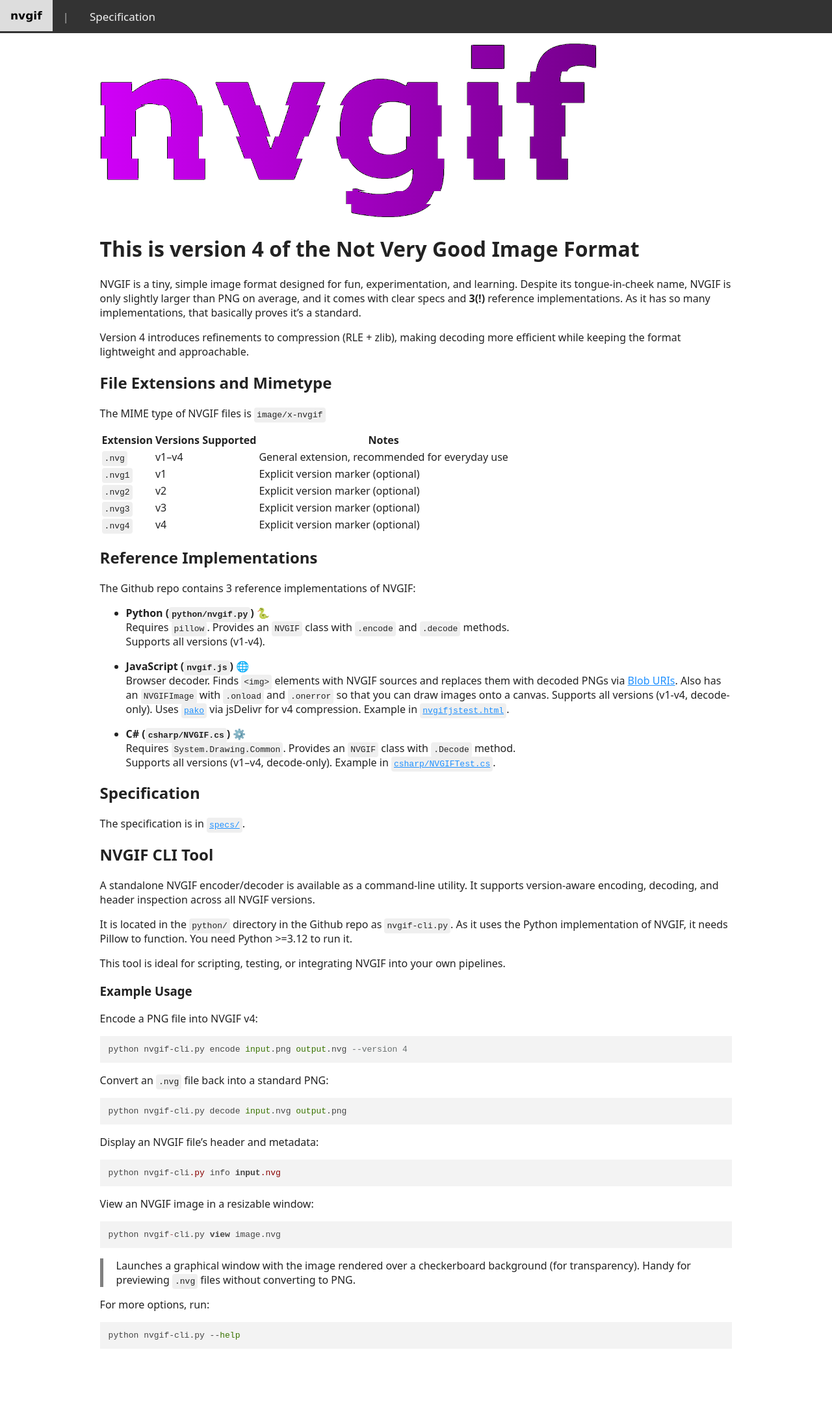
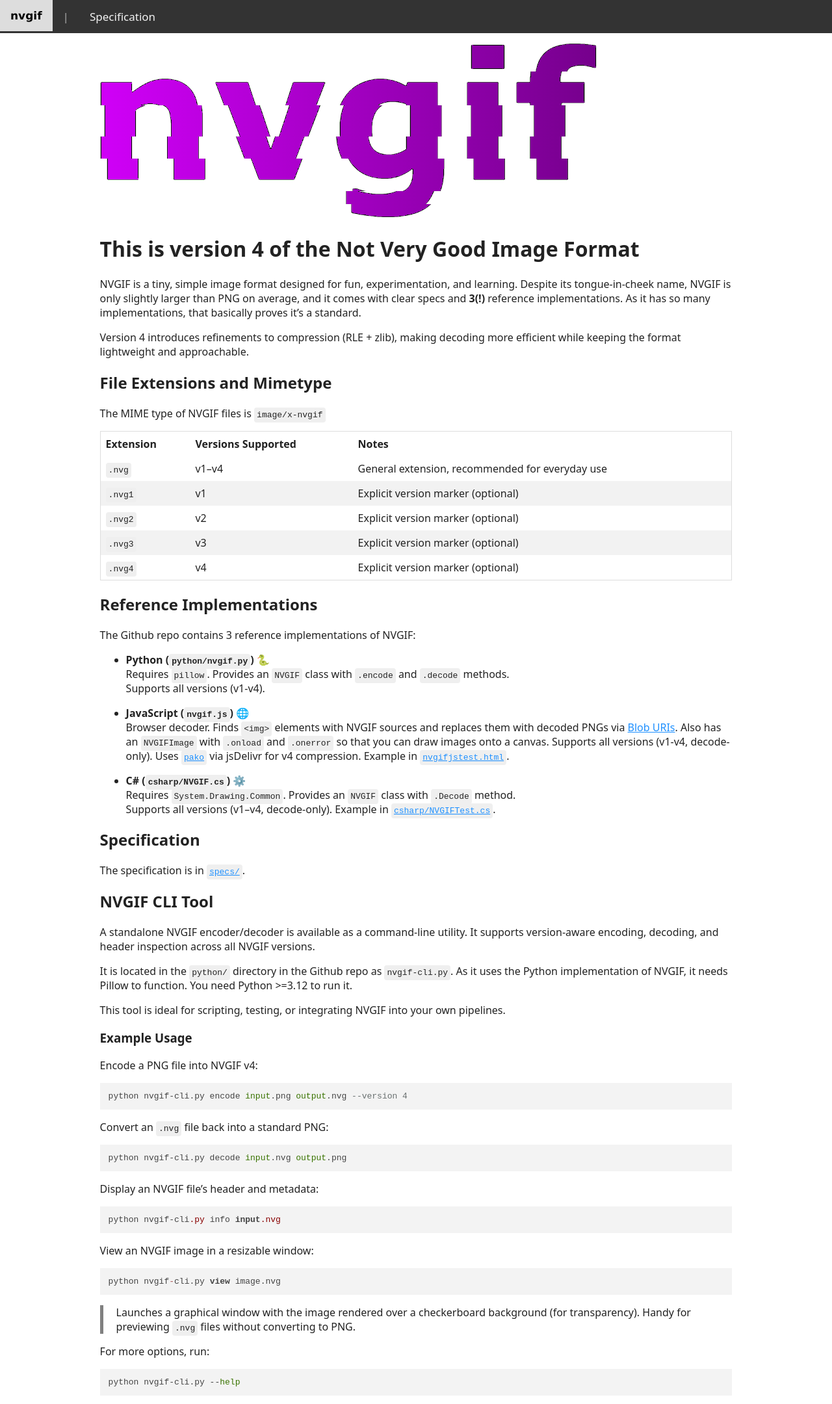
Before and after one commit to tiash-and-cats/nvgif, a Jekyll site: the page built from index.md, in a window 1280 px wide. Shown: the whole page at 65% size. Built offline with Jekyll 4.4.1, drawn with Linux system fonts in a browser that asks for light colours; nearby versions of some CDN libraries; before the commit the page ends 2088 px from its top, so only the background shows below that.

Commit message:
Made improvements to csharp/README.md and theme

```diff
--- a/_layouts/default.html
+++ b/_layouts/default.html
@@ -85,6 +85,22 @@ blockquote {
   padding-left: 20px;
   border-left: 5px solid grey;
 }
+
+table {
+  border-collapse: collapse;
+  border-spacing: 0;
+  width: 100%;
+  border: 1px solid #ddd;
+}
+
+th, td {
+  text-align: left;
+  padding: 8px;
+}
+
+tr:nth-child(even) {
+  background-color: #f2f2f2;
+}
 </style>
 </head>
 <body>
--- a/nvgifjstest.html
+++ b/nvgifjstest.html
@@ -22,7 +22,7 @@ title: "nvgif.js demo page"
 <script type="module" src="nvgif.js"></script>
 <script>
 window.addEventListener("DOMContentLoaded", () => { // important!!
-  const img = new NVGIFImage("images/drawing.nvg3");
+  const img = new NVGIFImage("images/drawing.nvg");
   img.onload = () => {
     const canvas = document.getElementById("myCanvas");
     const ctx = canvas.getContext("2d");
```
Also changed, not shown: csharp/README.md (+1 -0 lines).
